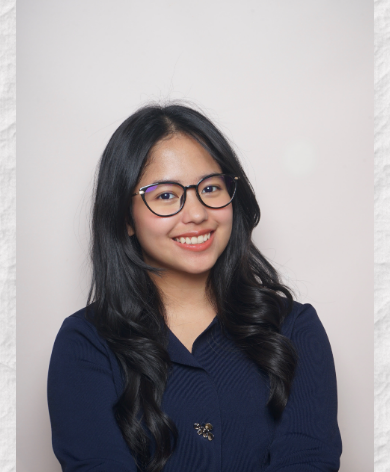
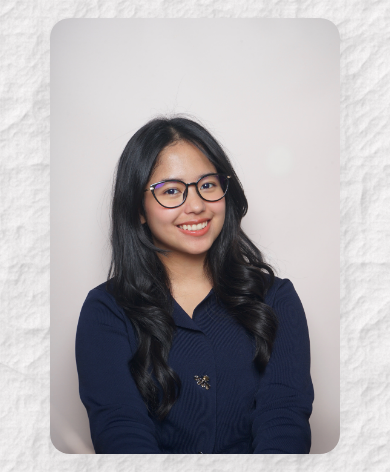
Before and after one commit to Melvarazr/myportofolioweb, a plain HTML site: page index.html in a window 390 px wide. Shown: the part 98-570 px from the top of the page. Drawn offline with nearby package versions, Linux system fonts and the light colour scheme.

Commit message:
fix media queries

```diff
--- a/assets/css/style.css
+++ b/assets/css/style.css
@@ -195,6 +195,26 @@ body.nav-active {
 [data-reveal].revealed {
     transform: translate(0, 0);
     opacity: 1;
+}
+
+/* Mencegah teks hero berkedip di layar pendek (iPhone SE) akibat threshold scroll */
+.hero [data-reveal],
+.hero [data-reveal].revealed {
+    opacity: 1 !important;
+    transform: none !important;
+    animation: heroEntrance 0.6s cubic-bezier(0.22, 1, 0.36, 1) both;
+}
+
+@keyframes heroEntrance {
+    0% {
+        opacity: 0;
+        transform: translateY(12px);
+    }
+
+    100% {
+        opacity: 1;
+        transform: translateY(0);
+    }
 }
 
 /* ==========================================
@@ -326,7 +346,7 @@ body.nav-active {
 /* ==========================================
    HERO SECTION
    ========================================== */
-.hero {
+.section.hero {
     padding-block-start: calc(90px + 50px);
     background-color: hsla(344, 20%, 98%, 1);
 }
@@ -2054,6 +2074,19 @@ textarea.input-field {
         padding-block: 80px;
     }
 
+    .section.hero {
+        padding-block-start: 116px;
+        padding-block-end: 64px;
+    }
+
+    .hero .container {
+        gap: 26px;
+    }
+
+    .hero-banner {
+        max-width: 290px;
+    }
+
     .about-bio-card {
         padding: 26px 22px;
     }
@@ -2266,7 +2299,7 @@ textarea.input-field {
         border-radius: 0;
     }
 
-    .hero {
+    .section.hero {
         padding-block-start: calc(90px + 80px);
     }
 
@@ -2405,9 +2438,7 @@ textarea.input-field {
 :root {
     --paper-base: #f4edef;
     --paper-crease-opacity: 0.62;
-    /* Naikkan ke 0.80 jika ingin lebih kusut/gelap */
     --paper-grain-opacity: 0.45;
-    /* Serat & bercak usang kertas */
 }
 
 body {
```
